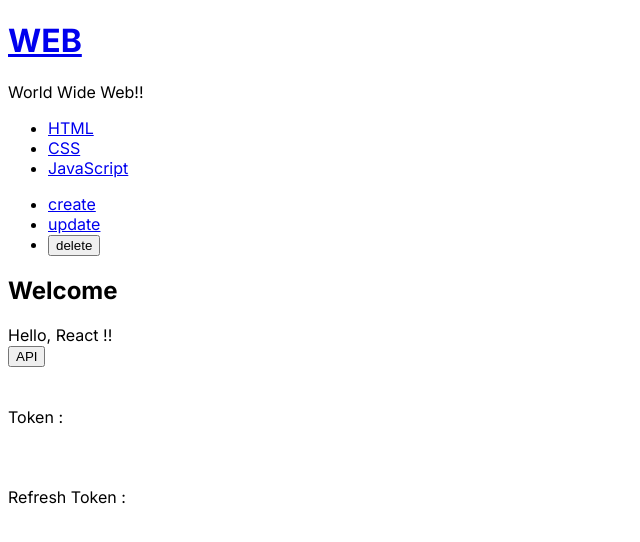
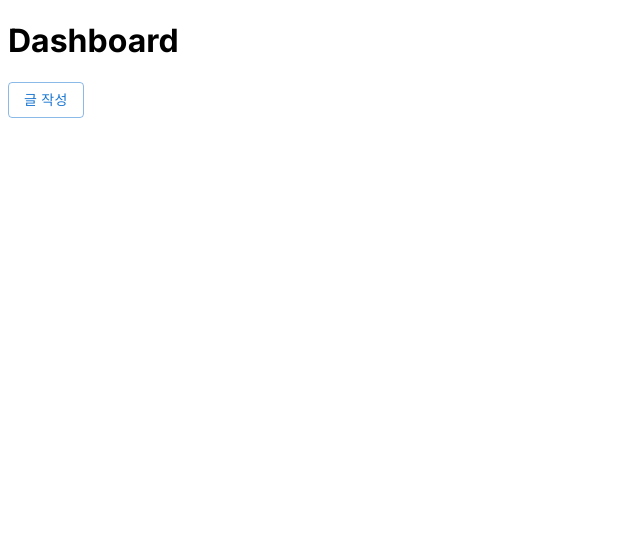
Before and after one commit to KimGleam/FrontEnd-Demo, a Next.js app: page /dashboard in a window 1280 px wide. Shown: the top 542 px of the page, without its empty margins (0-640 px from the left). Built offline with nearby package versions, Linux system fonts and the light colour scheme.

Commit message:
DashBoard Sample 추가

```diff
--- a/package.json
+++ b/package.json
@@ -9,6 +9,10 @@
     "lint": "next lint"
   },
   "dependencies": {
+    "@emotion/react": "^11.11.3",
+    "@emotion/styled": "^11.11.0",
+    "@material-ui/core": "^4.12.4",
+    "@mui/material": "^5.15.11",
     "axios": "^1.6.7",
     "next": "14.1.0",
     "react": "^18",
--- a/src/app/dashboard/page.jsx
+++ b/src/app/dashboard/page.jsx
@@ -1,7 +1,13 @@
-import SampleComponent from "@/components/SampleComponent";
+import React from 'react';
+import DashboardComponent from '@/components/DashboardComponent';
 
-export default function DashBoard() {
+const DashboardPage = () => {
     return (
-        <SampleComponent></SampleComponent>
-    )
-}
+        <div>
+            <h1>Dashboard</h1>
+            <DashboardComponent />
+        </div>
+    );
+};
+
+export default DashboardPage;
--- /dev/null
+++ b/src/app/sample/page.jsx
@@ -0,0 +1,7 @@
+import SampleComponent from "@/components/SampleComponent";
+
+export default function DashBoard() {
+    return (
+        <SampleComponent></SampleComponent>
+    )
+}
--- a/src/components/Button.jsx
+++ b/src/components/Button.jsx
@@ -1,7 +1,9 @@
 import React from 'react';
 import api from './utils/axios';
+import { useRouter } from 'next/navigation';
 
 const Button = ({ onChangePage }) => {
+    const router = useRouter();
 
     const dataStringConcat = (data) => {
         return data + "_Concat String";
@@ -17,11 +19,19 @@ const Button = ({ onChangePage }) => {
             });
     };
 
+    const moveToLogin = () => {
+        router.push('/login')
+    }
+
     return (
         <div>
-            <input type="button" value="API" onClick={handleClick} />
+            <input type="button" value="API Test" onClick={handleClick}/>
+            <div>
+                <input type="button" value="로그인 이동" onClick={moveToLogin}/>
+            </div>
         </div>
-    );
+    )
+        ;
 };
 
 export default Button;
--- /dev/null
+++ b/src/components/DashboardComponent.jsx
@@ -0,0 +1,50 @@
+'use client';
+
+import React, { useState } from 'react';
+import { Button, TextField, Dialog, DialogActions, DialogContent, DialogTitle } from '@mui/material';
+
+const DashboardComponent = () => {
+    const [open, setOpen] = useState(false);
+    const [content, setContent] = useState('');
+
+    const handleClickOpen = () => {
+        setOpen(true);
+    };
+
+    const handleClose = () => {
+        setOpen(false);
+    };
+
+    const handleSave = () => {
+        // 여기에 글 저장 또는 수정하는 로직을 작성합니다.
+        console.log('Content saved:', content);
+        setOpen(false);
+    };
+
+    return (
+        <div>
+            <Button variant="outlined" onClick={handleClickOpen}>글 작성</Button>
+            <Dialog open={open} onClose={handleClose}>
+                <DialogTitle>글 작성</DialogTitle>
+                <DialogContent>
+                    <TextField
+                        autoFocus
+                        margin="dense"
+                        id="content"
+                        label="내용"
+                        type="text"
+                        fullWidth
+                        value={content}
+                        onChange={(e) => setContent(e.target.value)}
+                    />
+                </DialogContent>
+                <DialogActions>
+                    <Button onClick={handleClose}>취소</Button>
+                    <Button onClick={handleSave}>저장</Button>
+                </DialogActions>
+            </Dialog>
+        </div>
+    );
+};
+
+export default DashboardComponent;
--- /dev/null
+++ b/src/components/DashboardContent.jsx
@@ -0,0 +1,29 @@
+'use client';
+
+import React from 'react';
+import { makeStyles } from '@material-ui/core/styles';
+import Paper from '@material-ui/core/Paper';
+import Typography from '@material-ui/core/Typography';
+
+const useStyles = makeStyles((theme) => ({
+    paper: {
+        padding: theme.spacing(3),
+    },
+}));
+
+const DashboardContent = () => {
+    const classes = useStyles();
+
+    return (
+        <Paper className={classes.paper}>
+            <Typography variant="h5" gutterBottom>
+                Welcome to the Dashboard
+            </Typography>
+            <Typography variant="body1">
+                This is your personalized dashboard. Here you can view important information and manage your tasks.
+            </Typography>
+        </Paper>
+    );
+};
+
+export default DashboardContent;
--- a/src/components/SampleComponent.jsx
+++ b/src/components/SampleComponent.jsx
@@ -1,7 +1,7 @@
 "use client";
 
-import React, { useState, useEffect } from 'react';
-import { useCookies } from "react-cookie";
+import React, {useEffect, useState} from 'react';
+import {useCookies} from "react-cookie";
 import Subject from "./Subject";
 import Toc from "./Toc";
 import ReadContent from "./ReadContent";
@@ -9,14 +9,12 @@ import CreateContent from "./CreateContent";
 import UpdateContent from "./UpdateContent";
 import Control from "./Control";
 import Button from "./Button";
-import { useSearchParams } from "next/navigation";
+import {useSearchParams} from "next/navigation";
 
 const SampleComponent = () => {
     const params = useSearchParams();
-    const getToken = params.get('token');
-
     // 상태를 useState 훅을 사용하여 정의합니다.
-    const token = getToken;
+    const token = params.get('token');
     localStorage.setItem('access_token', token);
 
     const [cookies] = useCookies(['refresh_token']);
```
Also changed, not shown: 1 other file (tests, documents, lock files or other folders).
